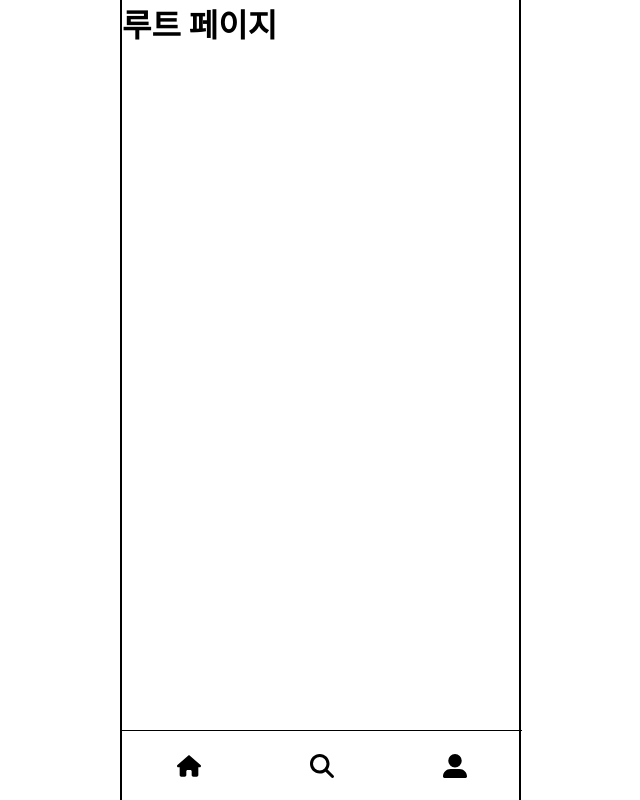
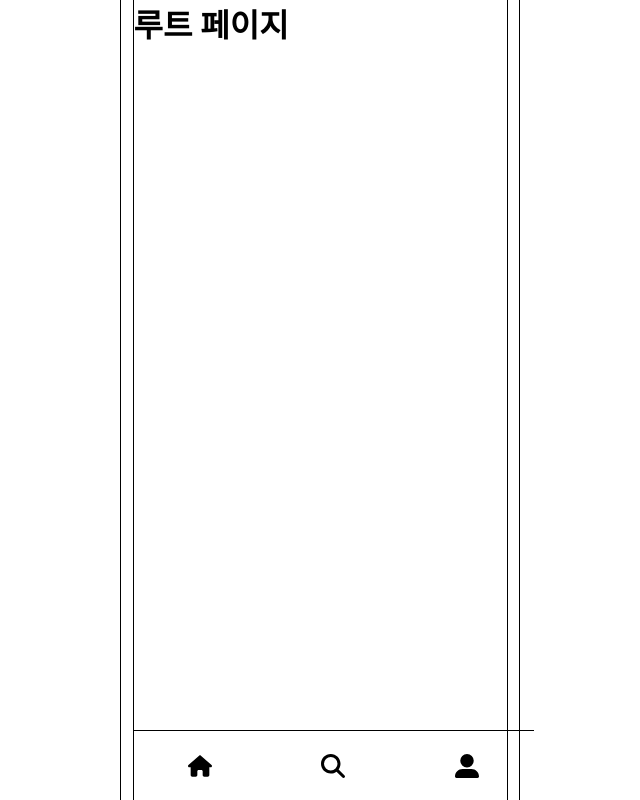
Before and after one commit to linkarchive/Front-End, a Next.js app: page / in a window 1280 px wide. Shown: the whole page, without its empty margins (320-960 px from the left). Built offline with nearby package versions, Linux system fonts and the light colour scheme.

Commit message:
close #10 [feat] global css layout (#12)
* feat: create global layout

* feat: update global css

- min height 뷰포트 100%로 지정
- css reset

```diff
--- a/src/pages/_app.tsx
+++ b/src/pages/_app.tsx
@@ -1,10 +1,10 @@
 import MainLayout from '@/layouts/MainLayout';
 import GlobalStyle from '@/styles/GlobalStyle';
-// import '@/styles/globals.css';
 import { kakaoInit } from '@/utils';
 import type { AppProps } from 'next/app';
 import Head from 'next/head';
 import Script from 'next/script';
+import '@/styles/globals.css';
 
 const App = ({ Component, pageProps }: AppProps) => {
   return (
--- /dev/null
+++ b/src/styles/globals.css
@@ -0,0 +1,31 @@
+html {
+  height: 100%;
+}
+
+body {
+  margin: 0 auto;
+  width: 375px;
+  min-height: 100%;
+}
+
+img {
+  max-width: 100%;
+  height: auto;
+}
+
+[class] {
+  margin: 0;
+  padding: 0;
+  box-sizing: border-box;
+  list-style: none; /* ol, ul */
+  border: 0; /* button, fieldset, iframe, input, select, table, textarea */
+  background-color: transparent; /* button, dialog, mark, meter, progress */
+  border-collapse: collapse; /* table */
+  border-spacing: 0; /* table */
+  -webkit-appearance: none;
+  appearance: none; /* button, input, meter, progress, select, textarea */
+}
+[class]::before,
+[class]::after {
+  box-sizing: border-box;
+}
```
Also changed, not shown: src/layouts/index.tsx (added, +15 -0 lines), src/styles/Home.module.css (added).
